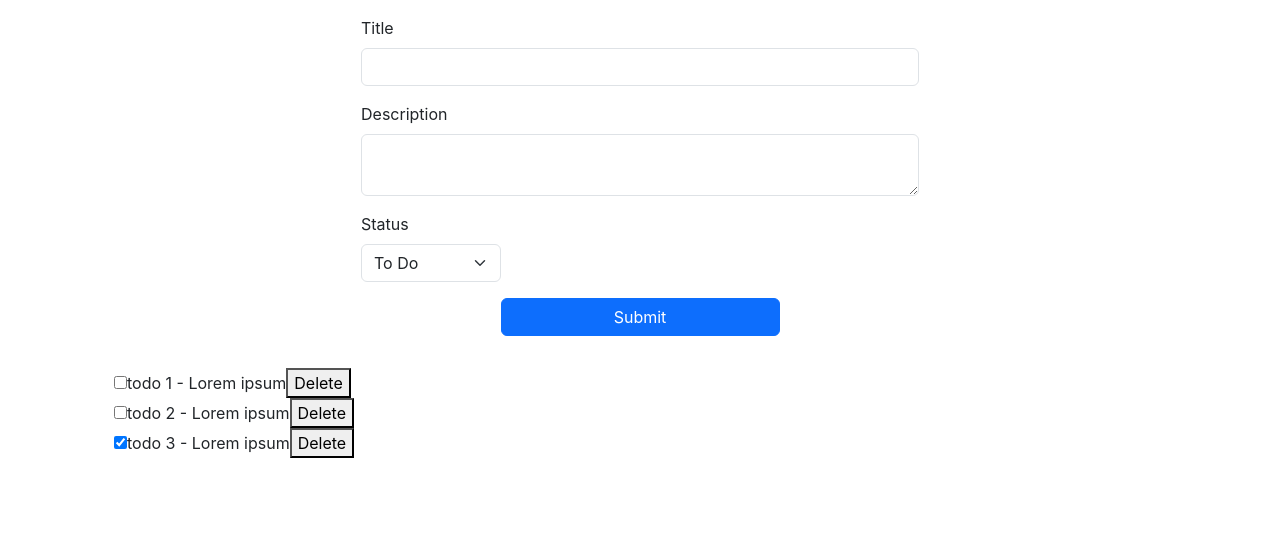
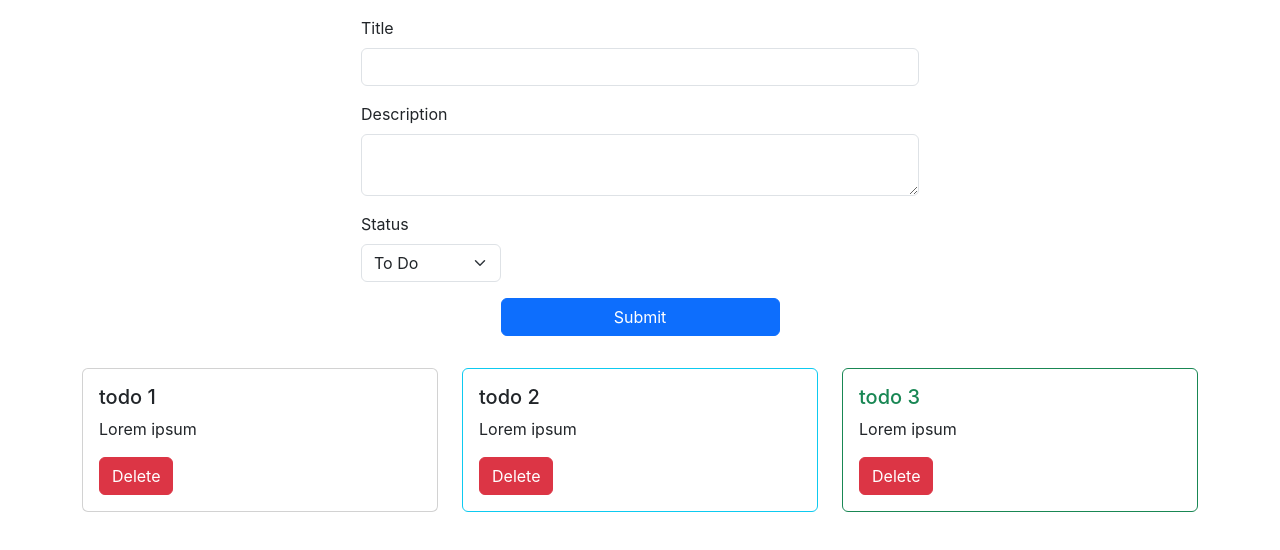
Before and after one commit to Nikhil-18/django-react-todo-app, a React (Create React App) app in the folder frontend/: page / in a window 1280 px wide. Shown: the top 550 px of the page. Built offline with nearby package versions, Linux system fonts and the light colour scheme.

Commit message:
change boolean status to string

```diff
--- a/frontend/src/App.js
+++ b/frontend/src/App.js
@@ -12,15 +12,13 @@ function App() {
   }, []);
 
   const handleAddTodo = (todo) => {
-    const modTodo = { ...todo, completed: false, id: Math.random() };
+    const modTodo = { ...todo, id: Math.random() };
     setTodoList((prevTodoList) => [...prevTodoList, modTodo]);
   };
 
-  const handleToggle = (id) => {
+  const handleUpdate = (id, modTodo) => {
     setTodoList((prevTodoList) =>
-      prevTodoList.map((todo) =>
-        todo.id === id ? { ...todo, completed: !todo.completed } : todo
-      )
+      prevTodoList.map((todo) => (todo.id === id ? modTodo : todo))
     );
   };
 
@@ -35,7 +33,7 @@ function App() {
       <NewTodo handleAddTodo={handleAddTodo} />
       <TodoList
         todoList={todoList}
-        handleToggle={handleToggle}
+        handleUpdate={handleUpdate}
         handleDelete={handleDelete}
       />
     </div>
--- a/frontend/src/apis/TodoAPI.js
+++ b/frontend/src/apis/TodoAPI.js
@@ -3,19 +3,19 @@ const fakeTodoList = [
     id: 1,
     title: "todo 1",
     description: "Lorem ipsum",
-    completed: false,
+    status: "To Do",
   },
   {
     id: 2,
     title: "todo 2",
     description: "Lorem ipsum",
-    completed: false,
+    status: "In Progress",
   },
   {
     id: 3,
     title: "todo 3",
     description: "Lorem ipsum",
-    completed: true,
+    status: "Done",
   },
 ];
 
--- a/frontend/src/components/NewTodo.js
+++ b/frontend/src/components/NewTodo.js
@@ -21,8 +21,8 @@ const NewTodo = ({ handleAddTodo }) => {
   return (
     <div className="col col-md-6 mx-auto my-3">
       <form onSubmit={handleFormSubmit}>
-        <div class="mb-3">
-          <label for="titleInput" class="form-label">
+        <div className="mb-3">
+          <label htmlFor="titleInput" className="form-label">
             Title
           </label>
           <input
@@ -31,44 +31,45 @@ const NewTodo = ({ handleAddTodo }) => {
             value={formData.title}
             onChange={handleFormChange}
             required
-            class="form-control"
+            className="form-control"
             id="titleInput"
           />
         </div>
-        <div class="mb-3">
-          <label for="descInput" class="form-label">
+        <div className="mb-3">
+          <label htmlFor="descInput" className="form-label">
             Description
           </label>
           <textarea
             name="description"
             value={formData.description}
             onChange={handleFormChange}
-            class="form-control"
+            className="form-control"
             id="descInput"
           />
         </div>
-        <div class="col-md-3">
-          <label for="validationCustom04" class="form-label">
+        <div className="col-md-3">
+          <label htmlFor="validationCustom04" className="form-label">
             Status
           </label>
           <select
             name="status"
-            class="form-select"
+            className="form-select"
             onChange={handleFormChange}
             id="validationCustom04"
             required
+            defaultValue="To Do"
           >
-            <option selected value="To Do">
+            <option value="To Do">
               To Do
             </option>
             <option value="In Progress">In Progress</option>
             <option value="Done">Done</option>
           </select>
-          <div class="invalid-feedback">Please select a valid state.</div>
+          <div className="invalid-feedback">Please select a valid state.</div>
         </div>
 
-        <div class="d-grid gap-2 col-6 mx-auto">
-          <button type="submit" class="btn btn-primary my-3">
+        <div className="d-grid gap-2 col-6 mx-auto">
+          <button type="submit" className="btn btn-primary my-3">
             Submit
           </button>
         </div>
--- a/frontend/src/components/TodoItem.js
+++ b/frontend/src/components/TodoItem.js
@@ -1,20 +1,33 @@
 import React from "react";
 import PropTypes from "prop-types";
 
-const TodoItem = ({ todo, handleToggle, handleDelete }) => {
-  const { id, title, description, completed } = todo;
+const TodoItem = ({ todo, handleUpdate, handleDelete }) => {
+  const { id, title, description, status } = todo;
+
+  let borderColor = "";
+  if (status === "In Progress") {
+    borderColor = "border-info";
+  } else if (status === "Done") {
+    borderColor = "border-success";
+  }
+
+  const headerColor = status === "Done" ? "text-success" : "";
 
   return (
-    <div>
-      <input
-        type="checkbox"
-        checked={completed}
-        onChange={() => handleToggle(id)}
-      />
-      <span>
-        {title} - {description}
-      </span>
-      <button onClick={() => handleDelete(id)}>Delete</button>
+    <div className="col">
+      <div className={`card ${borderColor}`}>
+        <div className="card-body">
+          <h5 className={`card-title ${headerColor}`}>{title}</h5>
+          <p className="card-text">{description}</p>
+          <button
+            type="button"
+            className="btn btn-danger"
+            onClick={() => handleDelete(id)}
+          >
+            Delete
+          </button>
+        </div>
+      </div>
     </div>
   );
 };
@@ -24,9 +37,9 @@ TodoItem.propTypes = {
     id: PropTypes.number,
     title: PropTypes.string,
     description: PropTypes.string,
-    completed: PropTypes.bool,
+    status: PropTypes.string,
   }),
-  handleToggle: PropTypes.func,
+  handleUpdate: PropTypes.func,
   handleDelete: PropTypes.func,
 };
 
--- a/frontend/src/components/TodoList.js
+++ b/frontend/src/components/TodoList.js
@@ -3,20 +3,20 @@ import PropTypes from "prop-types";
 
 import TodoItem from "./TodoItem";
 
-const TodoList = ({ todoList, handleToggle, handleDelete }) => {
+const TodoList = ({ todoList, handleUpdate, handleDelete }) => {
   return (
-    <ul>
+    <div className="row row-cols-1 row-cols-md-2 row-cols-lg-3 g-4">
       {todoList.map((todo, i) => {
         return (
           <TodoItem
             key={`todolist-${i}`}
             todo={todo}
-            handleToggle={handleToggle}
+            handleUpdate={handleUpdate}
             handleDelete={handleDelete}
           />
         );
       })}
-    </ul>
+    </div>
   );
 };
 
@@ -26,10 +26,10 @@ TodoList.propTypes = {
       id: PropTypes.number,
       title: PropTypes.string,
       description: PropTypes.string,
-      completed: PropTypes.bool,
+      status: PropTypes.string,
     })
   ),
-  handleToggle: PropTypes.func,
+  handleUpdate: PropTypes.func,
   handleDelete: PropTypes.func,
 };
 
```
